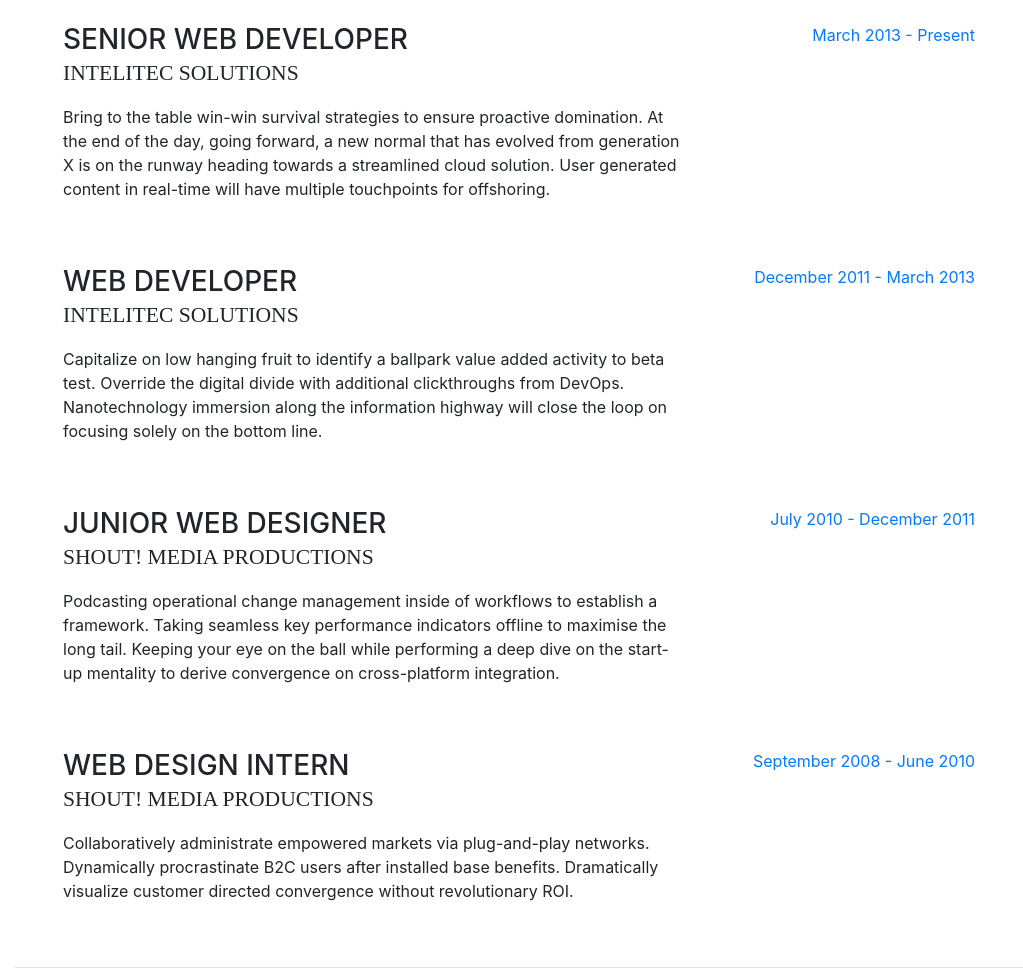
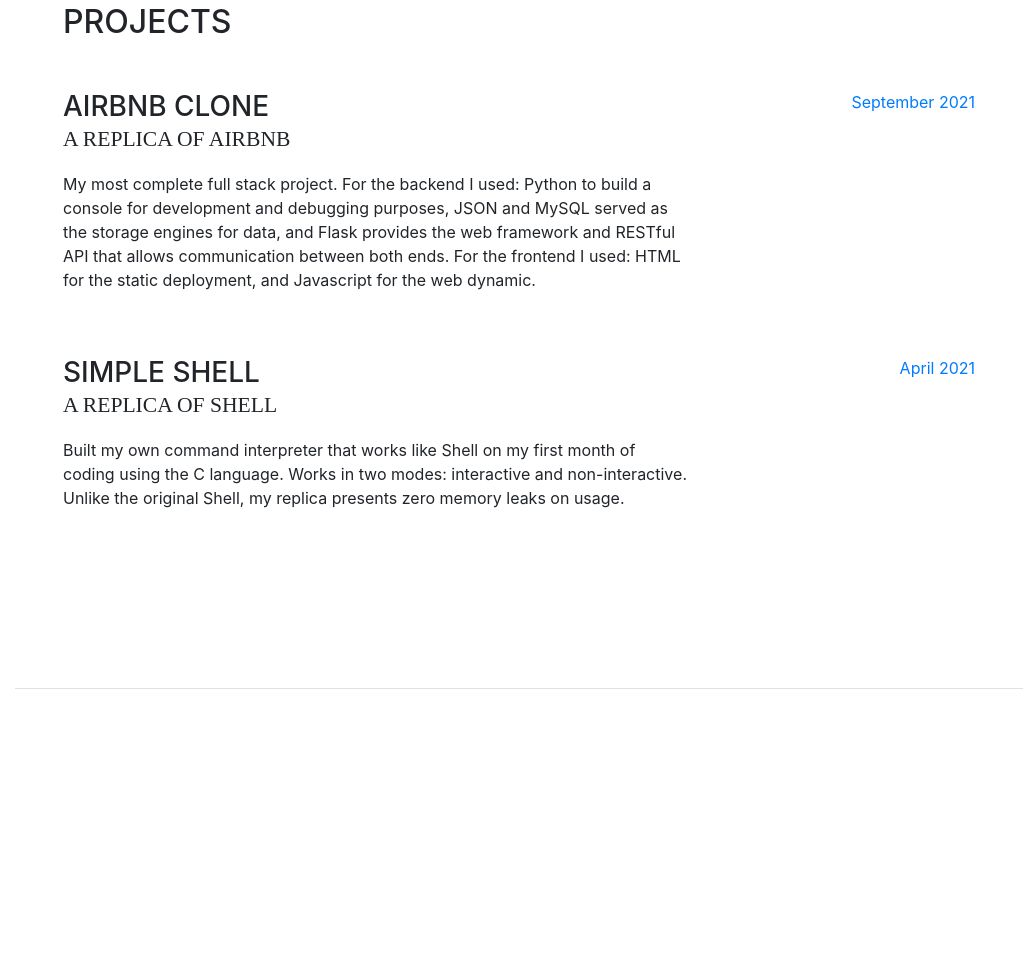
Before and after one commit to csoriano2832/csoriano2832.github.io, a website with bundled scripts: page index.html in a window 1280 px wide. Shown: the part 911-1879 px from the top of the page, without its empty margins (257-1280 px from the left). After the commit the page ends 1600 px from the top, so only its background shows below. Built offline with nearby package versions, Linux system fonts and the light colour scheme; a web font is replaced by a local one.

Commit message:
Add project info to portfolio section

```diff
--- a/index.html
+++ b/index.html
@@ -96,45 +96,23 @@
 
           <div class="resume-item d-flex flex-column flex-md-row mb-5">
             <div class="resume-content mr-auto">
-              <h3 class="mb-0">Senior Web Developer</h3>
-              <div class="subheading mb-3">Intelitec Solutions</div>
-              <p>Bring to the table win-win survival strategies to ensure proactive domination. At the end of the day, going forward, a new normal that has evolved from generation X is on the runway heading towards a streamlined cloud solution. User generated content in real-time will have multiple touchpoints for offshoring.</p>
+              <h3 class="mb-0">AirBnB Clone</h3>
+              <div class="subheading mb-3">A replica of AirBnB</div>
+              <p>My most complete full stack project. For the backend I used: Python to build a console for development and debugging purposes, JSON and MySQL served as the storage engines for data, and Flask provides the web framework and RESTful API that allows communication between both ends. For the frontend I used: HTML for the static deployment, and Javascript for the web dynamic.</p>
             </div>
             <div class="resume-date text-md-right">
-              <span class="text-primary">March 2013 - Present</span>
+              <span class="text-primary">September 2021</span>
             </div>
           </div>
 
           <div class="resume-item d-flex flex-column flex-md-row mb-5">
             <div class="resume-content mr-auto">
-              <h3 class="mb-0">Web Developer</h3>
-              <div class="subheading mb-3">Intelitec Solutions</div>
-              <p>Capitalize on low hanging fruit to identify a ballpark value added activity to beta test. Override the digital divide with additional clickthroughs from DevOps. Nanotechnology immersion along the information highway will close the loop on focusing solely on the bottom line.</p>
+              <h3 class="mb-0">Simple Shell</h3>
+              <div class="subheading mb-3">A replica of Shell</div>
+              <p>Built my own command interpreter that works like Shell on my first month of coding using the C language. Works in two modes: interactive and non-interactive. Unlike the original Shell, my replica presents zero memory leaks on usage.</p>
             </div>
             <div class="resume-date text-md-right">
-              <span class="text-primary">December 2011 - March 2013</span>
-            </div>
-          </div>
-
-          <div class="resume-item d-flex flex-column flex-md-row mb-5">
-            <div class="resume-content mr-auto">
-              <h3 class="mb-0">Junior Web Designer</h3>
-              <div class="subheading mb-3">Shout! Media Productions</div>
-              <p>Podcasting operational change management inside of workflows to establish a framework. Taking seamless key performance indicators offline to maximise the long tail. Keeping your eye on the ball while performing a deep dive on the start-up mentality to derive convergence on cross-platform integration.</p>
-            </div>
-            <div class="resume-date text-md-right">
-              <span class="text-primary">July 2010 - December 2011</span>
-            </div>
-          </div>
-
-          <div class="resume-item d-flex flex-column flex-md-row">
-            <div class="resume-content mr-auto">
-              <h3 class="mb-0">Web Design Intern</h3>
-              <div class="subheading mb-3">Shout! Media Productions</div>
-              <p>Collaboratively administrate empowered markets via plug-and-play networks. Dynamically procrastinate B2C users after installed base benefits. Dramatically visualize customer directed convergence without revolutionary ROI.</p>
-            </div>
-            <div class="resume-date text-md-right">
-              <span class="text-primary">September 2008 - June 2010</span>
+              <span class="text-primary">April 2021</span>
             </div>
           </div>
 
```
